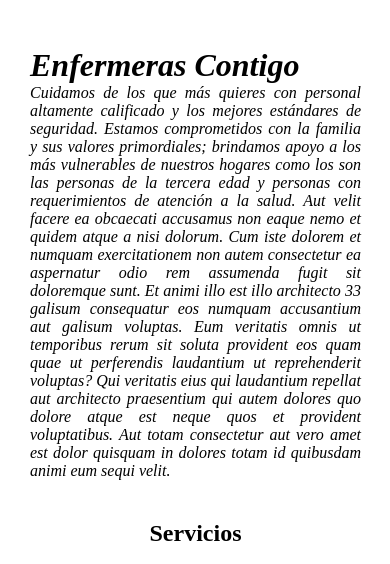
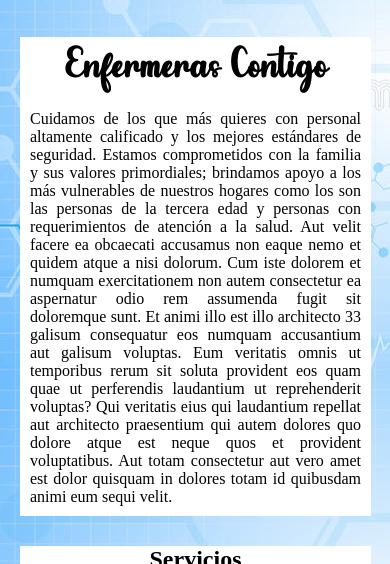
Before and after one commit to DigitalD0t/Antonio-Project, a plain HTML site: page index.html in a window 390 px wide. Shown: the part 212-776 px from the top of the page. Drawn offline with Linux system fonts and the light colour scheme.

Commit message:
Add files via upload

```diff
--- a/css/ownstyle.css
+++ b/css/ownstyle.css
@@ -3,6 +3,14 @@
 	margin:0;
 	padding:0;
 	box-sizing: 0;
+}
+body{
+	background: url("../img/fondo1.jpg");
+}
+@font-face{
+	font-family: "Chocolate otf";
+	src:url("../fonts/Chocolate otf.otf");
+
 }
 /*smarth phones*/
 @media only screen and (max-width:850px){
@@ -11,7 +19,7 @@
 	}
 	header{
 		position:sticky;
-		top:-152px;
+		top:-160px;
 	}
 	.nav-bar-smart{
 		display: grid;
@@ -67,15 +75,24 @@
 	}
 	.intro{
 		text-align:justify;
-		font-style: oblique;
 		font-size: 16px;
 		padding: 10px;
+		background-color: #ffffff;
+	}
+	.intro h1{
+		font-family: "Chocolate otf";
+		margin-bottom: 20px;
+		text-align: center;
+	}
+	.intro p{
+		font-family:"´Popsicle";
 	}
 	.servicios{
 		display: flex;
 		flex-wrap:wrap;
 		justify-content: center;
 		margin:30px 0px 30px 0px;
+		background-color: #ffffff;
 	}
 	.enfermeras_aux img, .enfermeras_grals img, .coloca_suero img, .curaciones img{
 		border-radius: 50%;
```
